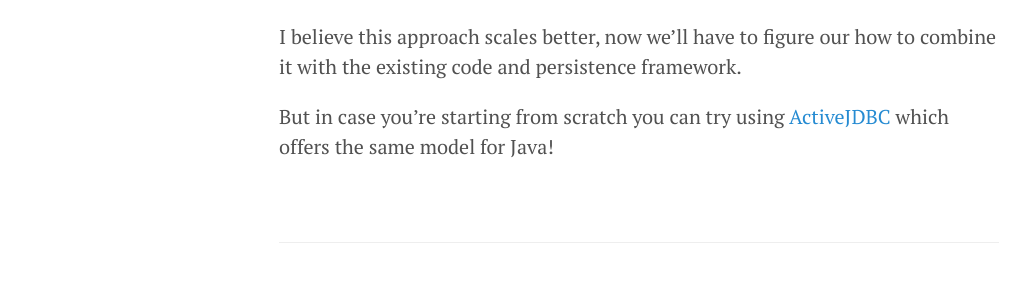
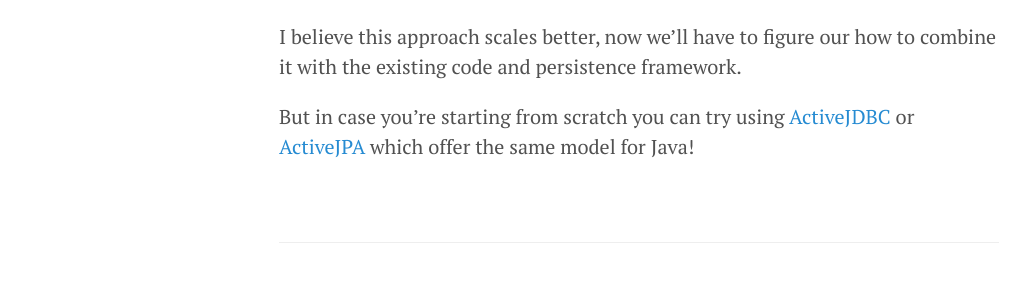
Before and after one commit to pawelniewie/pawelniewiadomski.com, a Jekyll site: the page built from _posts/2015-03-25-how-modularization-can-lead-to-poor-performance.md, in a window 1280 px wide. Shown: the part 1770-2069 px from the top of the page, without its empty margins (1-1032 px from the left). Built offline with Jekyll 4.4.1, drawn with Linux system fonts in a browser that asks for light colours; Markdown is read by kramdown in place of the engine named in the settings; comment, search, counter and statistics services are not loaded.

Commit message:
mentioned ActiveJPA too

```diff
--- a/_posts/2015-03-25-how-modularization-can-lead-to-poor-performance.md
+++ b/_posts/2015-03-25-how-modularization-can-lead-to-poor-performance.md
@@ -31,4 +31,4 @@ In Rails contrary the idea is that the object that gets stored in the database h
 
 I believe this approach scales better, now we'll have to figure our how to combine it with the existing code and persistence framework.
 
-But in case you're starting from scratch you can try using [ActiveJDBC](http://javalite.io) which offers the same model for Java!
+But in case you're starting from scratch you can try using [ActiveJDBC](http://javalite.io) or [ActiveJPA](https://github.com/activejpa/activejpa) which offer the same model for Java!
```
